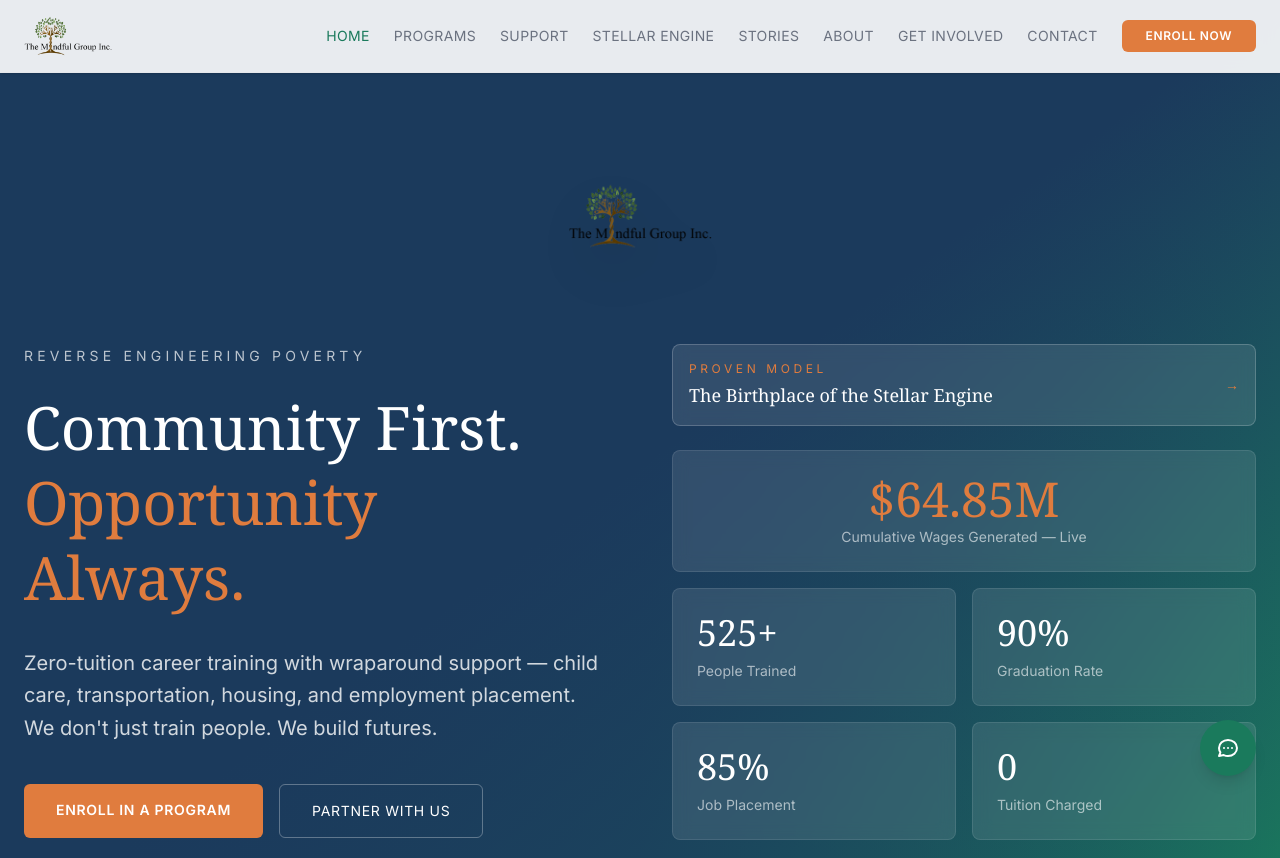
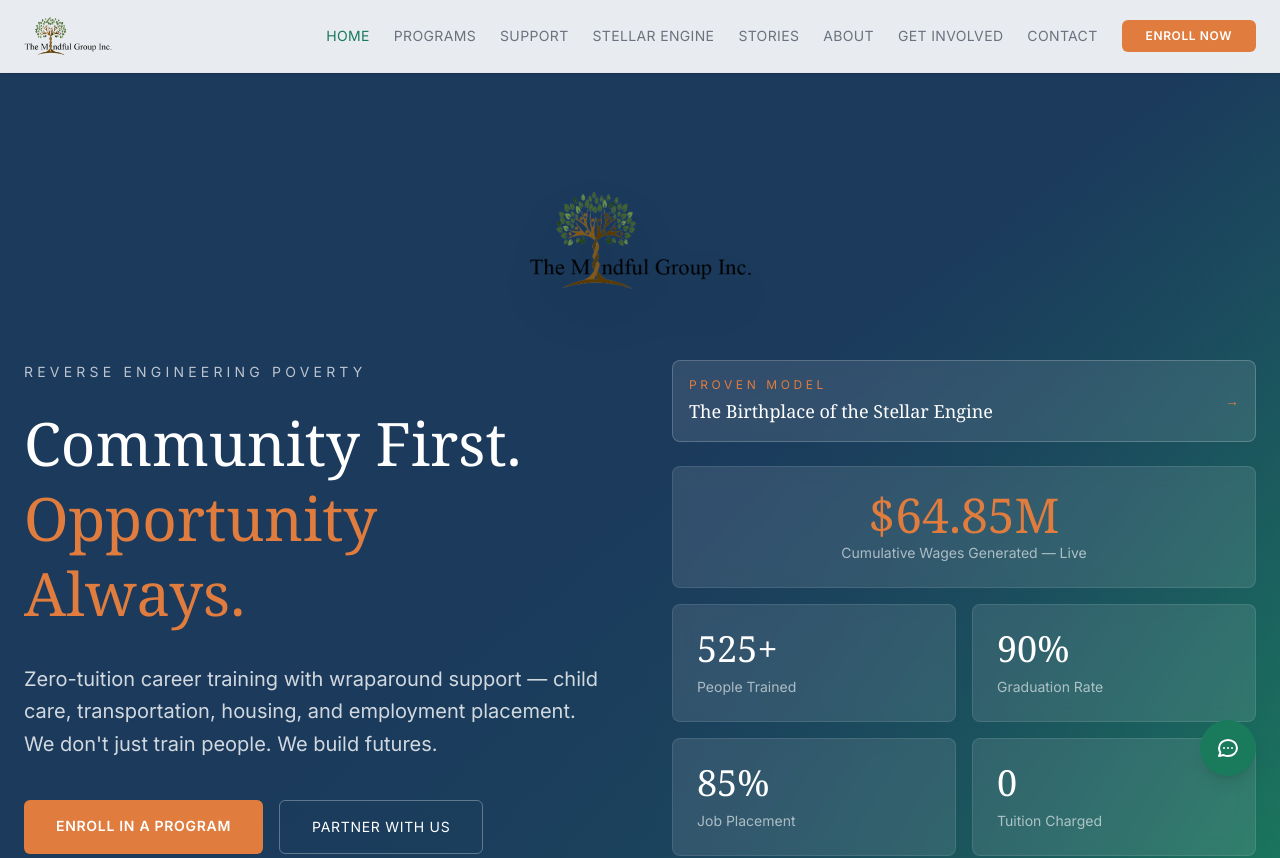
Before and after one commit to MrMindfulStaff/the-mindful-group-site, a Next.js app: page / in a window 1280 px wide. Shown: the top 858 px of the page. Built offline with nearby package versions, Linux system fonts and the light colour scheme.

Commit message:
Make homepage logo larger and reduce gap below it
Co-Authored-By: Claude Opus 4.6 <noreply@anthropic.com>

```diff
--- a/app/page.tsx
+++ b/app/page.tsx
@@ -87,19 +87,19 @@ function FallbackHome() {
           initial={{ opacity: 0, scale: 0.8 }}
           animate={{ opacity: 1, scale: 1 }}
           transition={{ duration: 0.8 }}
-          className="relative z-[2] flex justify-center pt-4 pb-2"
+          className="relative z-[2] flex justify-center -mb-4"
         >
           <Image
             src="/images/tmg-logo.png"
             alt="The Mindful Group"
-            width={180}
-            height={180}
-            className="w-28 h-28 md:w-36 md:h-36 object-contain drop-shadow-2xl"
+            width={280}
+            height={280}
+            className="w-44 h-44 md:w-56 md:h-56 object-contain drop-shadow-2xl"
             priority
           />
         </motion.div>
 
-        <div className="relative z-[2] max-w-7xl mx-auto px-6 py-8 md:py-12 grid lg:grid-cols-2 gap-12 lg:gap-16 items-center">
+        <div className="relative z-[2] max-w-7xl mx-auto px-6 py-4 md:py-6 grid lg:grid-cols-2 gap-12 lg:gap-16 items-center">
           <div>
             <motion.p
               initial={{ opacity: 0, y: 20 }}
```
